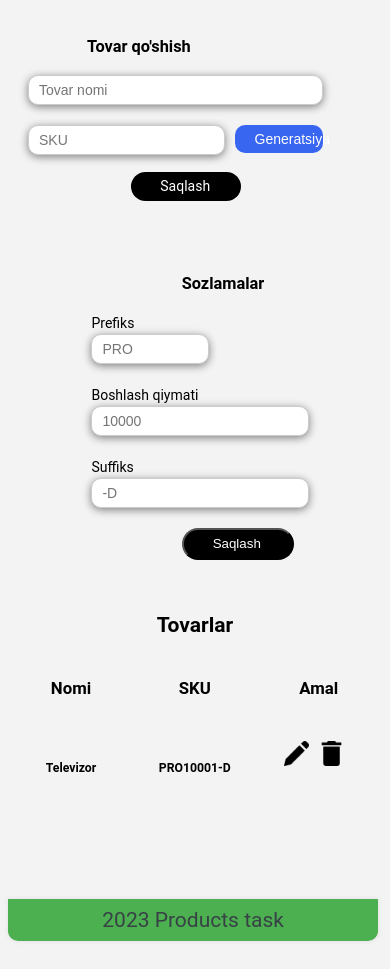
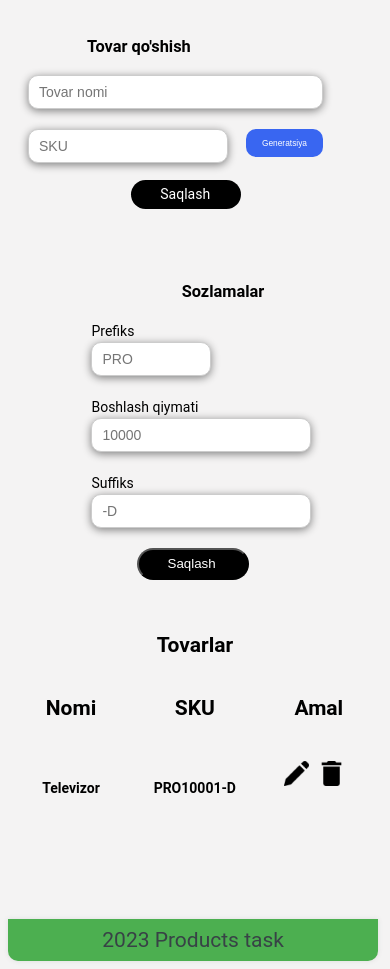
Before and after one commit to Shaykhnazar/products-crud-task, a PHP site: template app/views/product/index.php in a window 390 px wide. Shown: the part 84-1053 px from the top of the page. Before the commit the page ends 1025 px from the top, so only its background shows below. Run offline with PHP 8.4, Linux system fonts and the light colour scheme; the template is opened without the code that fills it, so the values that code supplies are empty.

Commit message:
some cosmetics

```diff
--- a/public/styles/products.css
+++ b/public/styles/products.css
@@ -18,6 +18,7 @@
     border-radius: 20px;
     text-decoration: none;
     margin-left: 35%;
+    cursor: pointer;
 }
 
 .product_add_form {
@@ -38,7 +39,7 @@
     display: block;
     width: 100%;
     /*height:85%;*/
-    padding: 6px 6px 6px 10px;
+    padding: 8px 8px 8px 10px;
     margin-bottom: 20px;
     font-size: 14px;
     border-radius: 10px;
@@ -46,11 +47,11 @@
 }
 
 .sku_generate_btn {
-    padding: 6px 20px;
+    padding: 9px 20px;
     background-color: #3966f1;
     color: white;
     width: 30%;
-    margin-left: 10px;
+    margin-left: 18px;
     height:75%;
     border-radius: 10px;
     font-weight: 100;
@@ -91,7 +92,7 @@
     display: block;
     margin-right: 10px;
     width: 100%;
-    padding: 6px 6px 6px 10px;
+    padding: 8px 8px 8px 10px;
     margin-bottom: 20px;
     font-size: 14px;
     border-radius: 10px;
@@ -142,6 +143,9 @@
     .sku_form_group {
         margin-left: 10%;
     }
+    .sku_save_btn {
+        margin-left: 25%;
+    }
 }
 
 @media (max-width: 991px) {
@@ -176,7 +180,11 @@
     .sku_form_group {
         margin-left: 10%;
     }
-
+    .sku_generate_btn {
+        /*margin-left: 22px;*/
+        /*font-size: 0.6rem;*/
+        padding: 9px 0;
+    }
     .product_add_form {
         /*margin-top: -210px;*/
         margin-right: 39px;
@@ -200,6 +208,11 @@
     .u-form-horizontal {
         flex-wrap: wrap;
     }
+    .sku_generate_btn {
+        /*margin-left: 22px;*/
+        font-size: 0.6rem;
+        padding: 9px 0;
+    }
 }
 
 .u-text-1 {
@@ -216,7 +229,8 @@
 
 
 .u-table-header-1 {
-    font-size: 1.2rem;
+    font-size: 1.5rem;
+    font-weight: 700;
     background-image: none;
 }
 
@@ -233,8 +247,8 @@
 
 .u-table-cell-4,
 .u-table-cell-5 {
-    font-size: 0.875rem;
-    font-weight: 700;
+    font-size: 14px;
+    font-weight: 600;
     text-align: center;
     vertical-align: middle;
 }
```
